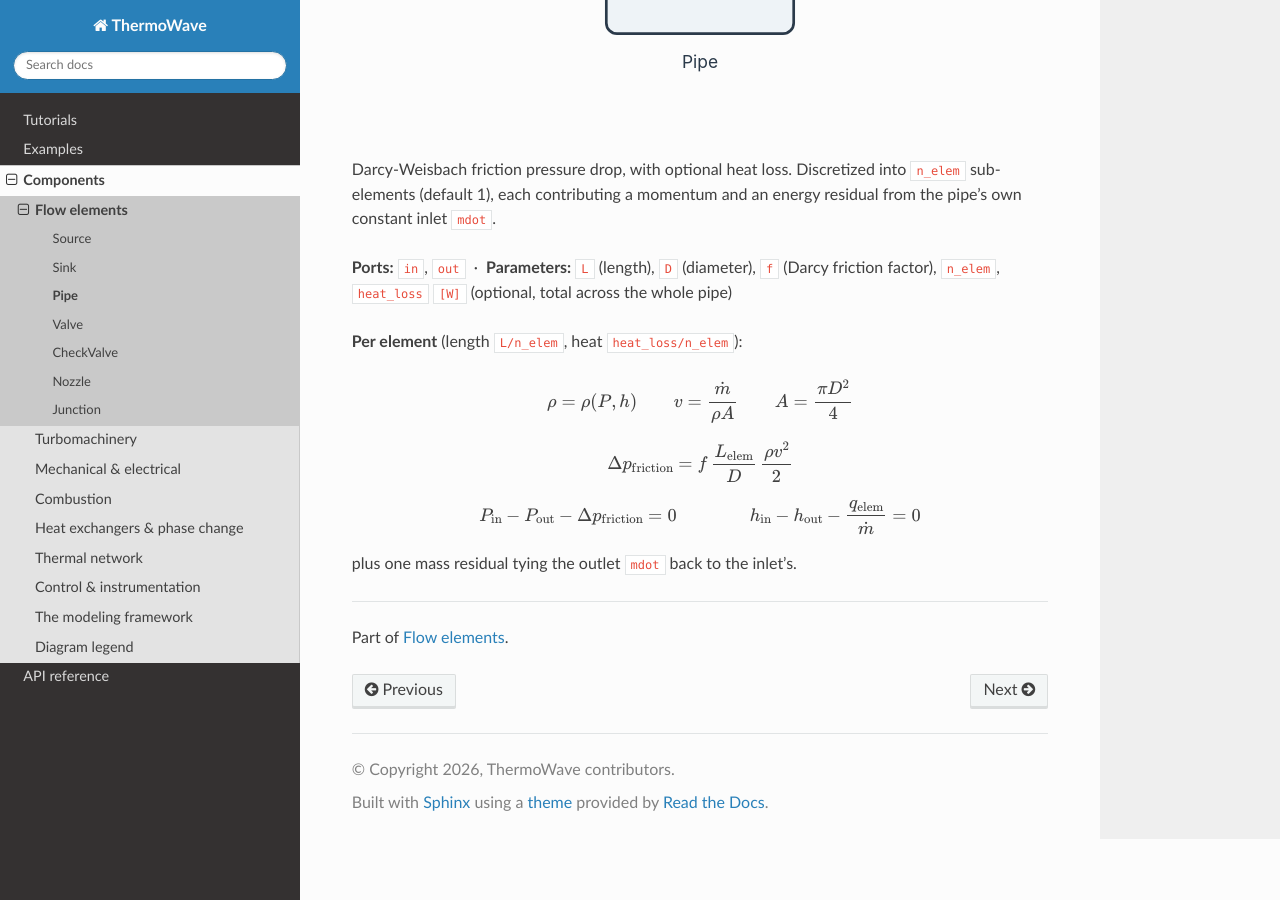
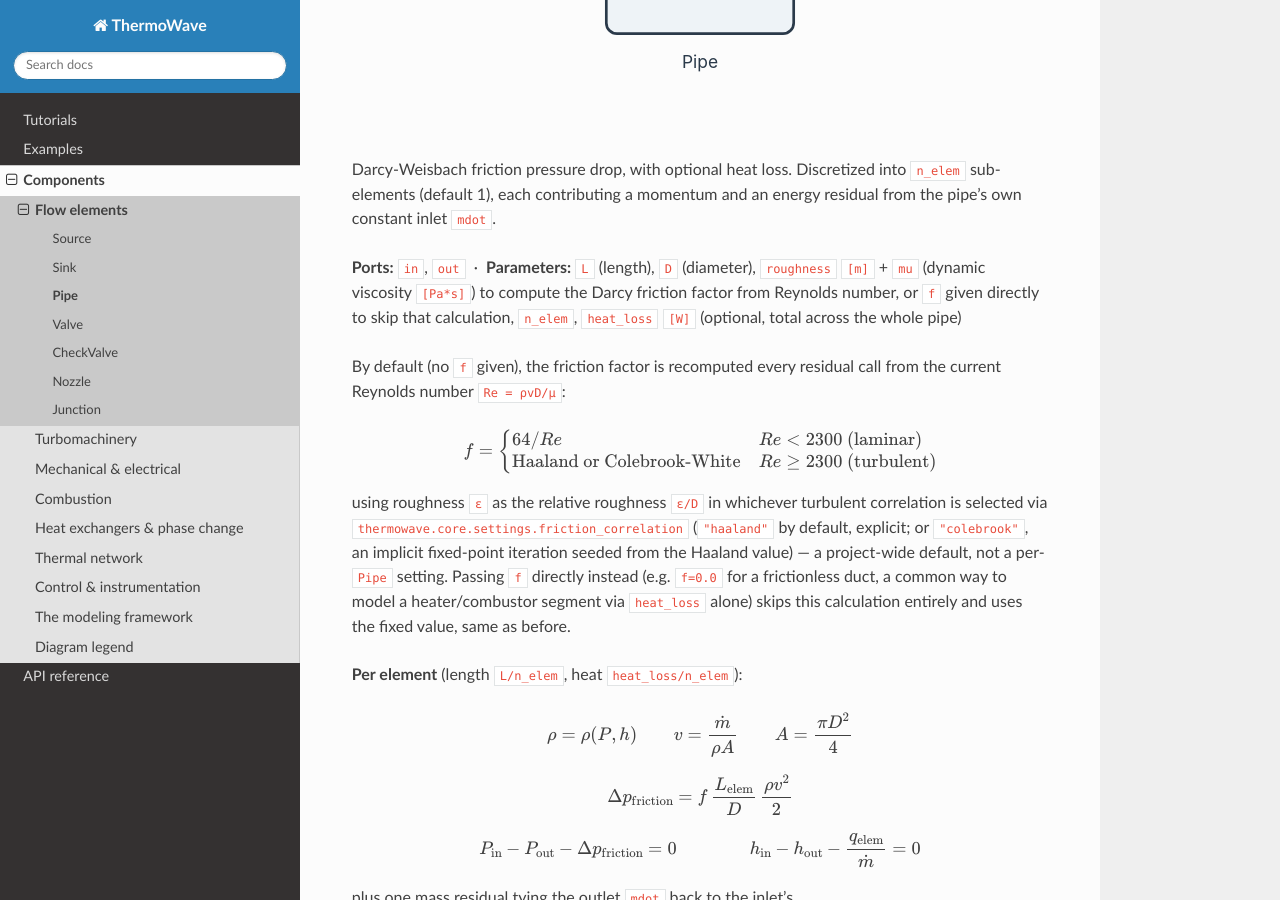
Before and after one commit to karimialii/ThermoWave, a Sphinx documentation site: the page built from docs/components/flow-elements/pipe.md, in a window 1280 px wide and 900 px high, scrolled down 374 px. Built offline with Sphinx 7.4.7 and the Read the Docs theme 3.1.0, drawn with Linux system fonts in a browser that asks for light colours.

Commit message:
Pipe: compute Darcy friction factor from roughness and Reynolds number
Previously Pipe took a fixed Darcy friction factor f directly. By default it
now computes f from roughness and Reynolds number instead (laminar 64/Re
below Re=2300, Haaland or Colebrook-White above it, chosen via the new
thermowave.core.settings.friction_correlation, default "haaland"), since
real friction depends on the actual flow, not a constant guessed up front.

f is still accepted as a direct override (skipping the calculation
entirely), matching Turbine's gamma pattern -- this keeps every existing
f=0.02/f=0.0 call site (including frictionless heater ducts) working
unchanged.

mu (viscosity) is a required constant when using roughness, since no
BaseFluid model in this codebase exposes viscosity yet.

```diff
--- a/docs/components/flow-elements/pipe.md
+++ b/docs/components/flow-elements/pipe.md
@@ -7,8 +7,29 @@ Discretized into `n_elem` sub-elements (default 1), each contributing a
 momentum and an energy residual from the pipe's own constant inlet `mdot`.
 
 **Ports:** `in`, `out` &nbsp;·&nbsp; **Parameters:** `L` (length), `D`
-(diameter), `f` (Darcy friction factor), `n_elem`, `heat_loss` `[W]`
-(optional, total across the whole pipe)
+(diameter), `roughness` `[m]` + `mu` (dynamic viscosity `[Pa*s]`) to compute
+the Darcy friction factor from Reynolds number, or `f` given directly to
+skip that calculation, `n_elem`, `heat_loss` `[W]` (optional, total across
+the whole pipe)
+
+By default (no `f` given), the friction factor is recomputed every residual
+call from the current Reynolds number `Re = ρvD/μ`:
+
+$$
+f = \begin{cases}
+64 / Re & Re < 2300 \text{ (laminar)} \\
+\text{Haaland or Colebrook-White} & Re \geq 2300 \text{ (turbulent)}
+\end{cases}
+$$
+
+using roughness `ε` as the relative roughness `ε/D` in whichever turbulent
+correlation is selected via `thermowave.core.settings.friction_correlation`
+(`"haaland"` by default, explicit; or `"colebrook"`, an implicit fixed-point
+iteration seeded from the Haaland value) — a project-wide default, not a
+per-`Pipe` setting. Passing `f` directly instead (e.g. `f=0.0` for a
+frictionless duct, a common way to model a heater/combustor segment via
+`heat_loss` alone) skips this calculation entirely and uses the fixed value,
+same as before.
 
 **Per element** (length `L/n_elem`, heat `heat_loss/n_elem`):
 
```
Also changed, not shown: README.md (+1 -1 lines), docs/examples/index.md (+1 -1 lines), docs/index.md (+1 -1 lines), docs/superpowers/specs/2026-07-30-pipe-roughness-friction-design.md (added, +83 -0 lines), 3 other files.
